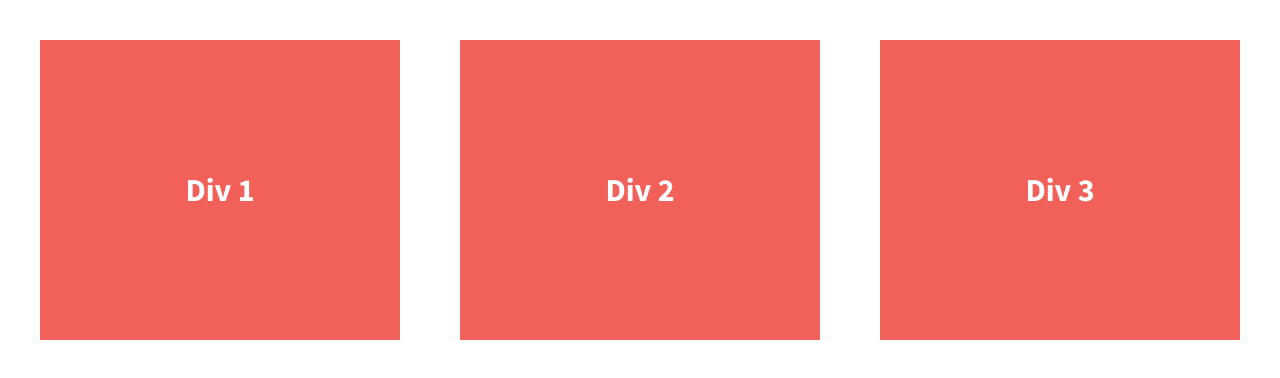
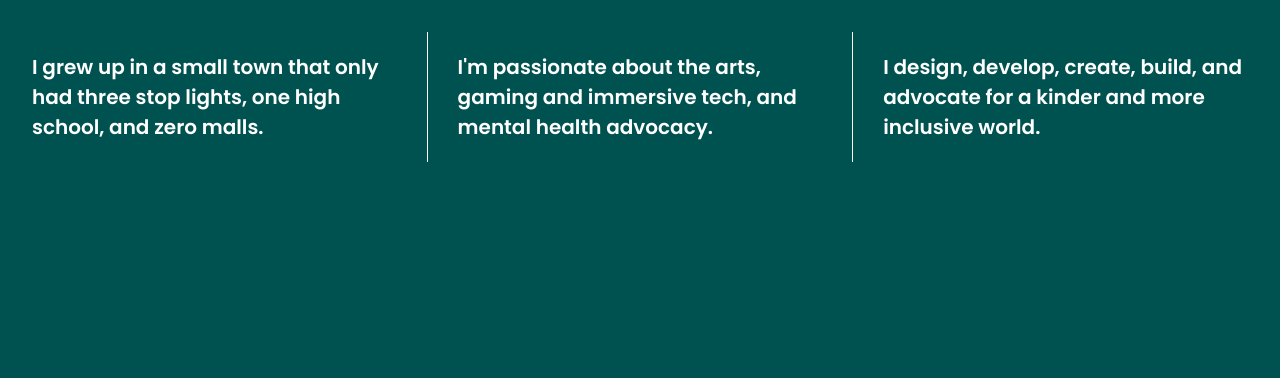
Before and after one commit to thejenvine/206-divs-flexbox-starter, a plain HTML site: page index.html in a window 1280 px wide. Drawn offline with nearby package versions, Linux system fonts and the light colour scheme.

Commit message:
Customized divs

```diff
--- a/css/main.css
+++ b/css/main.css
@@ -97,22 +97,25 @@ textarea {
 
 
 html {
-  background-color: #fff;
+  background-color: #005250;
   height: 100%;
+  width: 100%;
 }
 
 body {
-  font-family: 'Source Sans Pro', sans-serif;
+  font-family: 'Poppins', sans-serif;
+  font-weight: 600;
   padding: 2em;
-  font-size: 1.25em;
+  color: #fff;
   height: 100%;
 }
 
 .wrapper {
   /*add display:flex and set justify-content to space-between*/
   display: flex;
+  flex-flow: wrap;
   justify-content: space-between;
-  font-weight: 700;
+  align-items: center;
 }
 
 .div-1, .div-2, .div-3 {
@@ -121,11 +124,11 @@ body {
   justify-content: center;
   align-items: center;
   color: #fff;
+  background-color: #005250;
   line-height: 1.5em;
-  font-size: 1.6em;
-  background-color: #f16059;
-  height: 300px;
-  width: 30%;
+  font-size: 1.25em;
+  height: auto;
+  /* width: 30%; */
 }
 
 
@@ -211,6 +214,17 @@ body {
    Modify as content requires.
    ========================================================================== */
 
+@media all and (min-width: 1200px) {
+    .div-1, .div-2, .div-3 {
+      flex-basis: 30%;
+    }
+
+    .div-1, .div-2 {
+      border-right: 1px solid #fff;
+      padding-right: 30px;
+    }
+}
+
 @media print,
        (-webkit-min-device-pixel-ratio: 1.25),
        (min-resolution: 1.25dppx),
--- a/index.html
+++ b/index.html
@@ -13,8 +13,10 @@
         <link rel="stylesheet" href="css/normalize.css">
         <link rel="stylesheet" href="css/main.css">
         <script src="js/vendor/modernizr-2.8.3.min.js"></script>
-        <link href='http://fonts.googleapis.com/css?family=Lora:700' rel='stylesheet' type='text/css'>
-        <link href='http://fonts.googleapis.com/css?family=Source+Sans+Pro:400,700' rel='stylesheet' type='text/css'>
+
+        <link rel="preconnect" href="https://fonts.googleapis.com">
+        <link rel="preconnect" href="https://fonts.gstatic.com" crossorigin>
+        <link href="https://fonts.googleapis.com/css2?family=Poppins:wght@300;600&display=swap" rel="stylesheet">
     </head>
     <body>
         <!--[if lt IE 8]>
@@ -23,14 +25,17 @@
 
         <section class="wrapper">
             <div class="div-1">
-                Div 1
-            </div>
+                <p>I grew up in a small town that only had three stop lights, one high school, and zero malls.
+                </p>
+                </div>
             <div class="div-2">
-                Div 2
-            </div>
+                <p>I'm passionate about the arts, gaming and immersive tech, and mental health advocacy.
+                </p>
+                </div>
             <div class="div-3">
-                Div 3
-            </div>
+                <p>I design, develop, create, build, and advocate for a kinder and more inclusive world.
+                </p>
+                </div>
         </section>
 
         <script src="https://ajax.googleapis.com/ajax/libs/jquery/1.11.3/jquery.min.js"></script>
```
